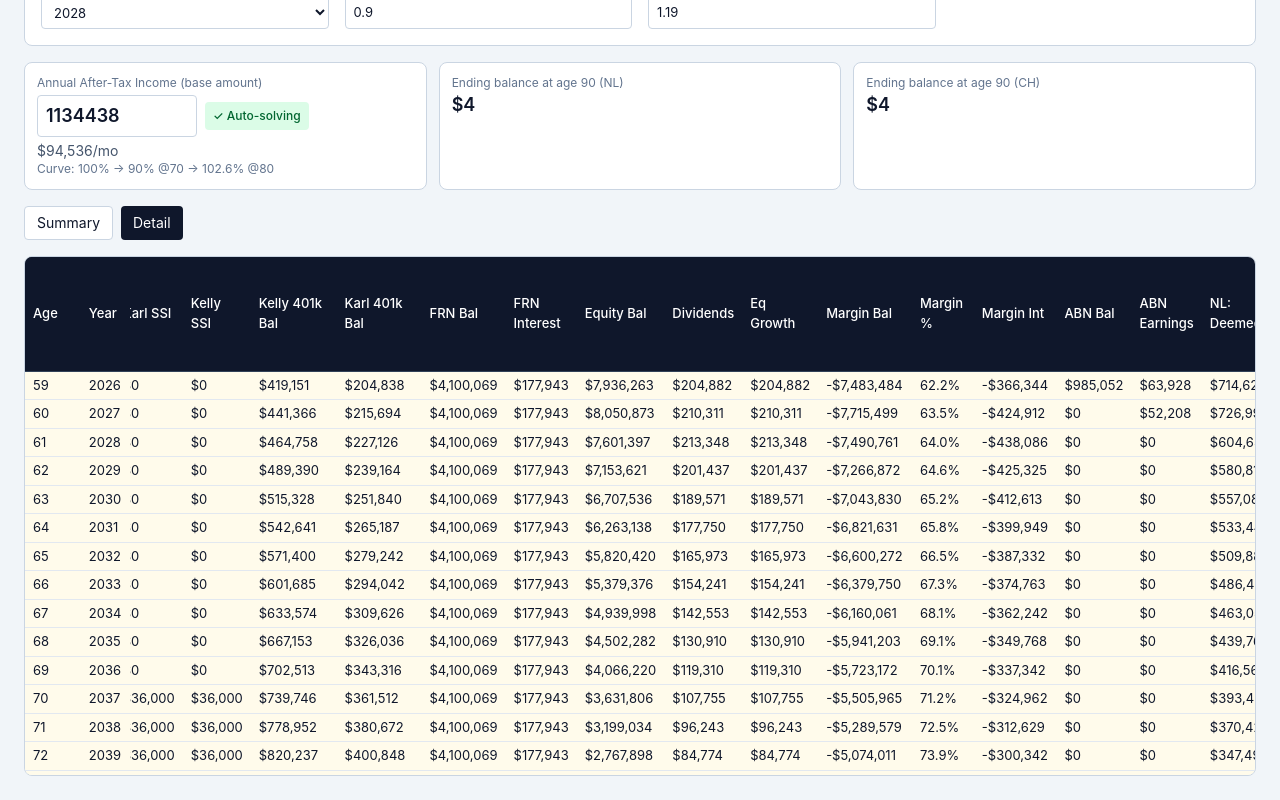
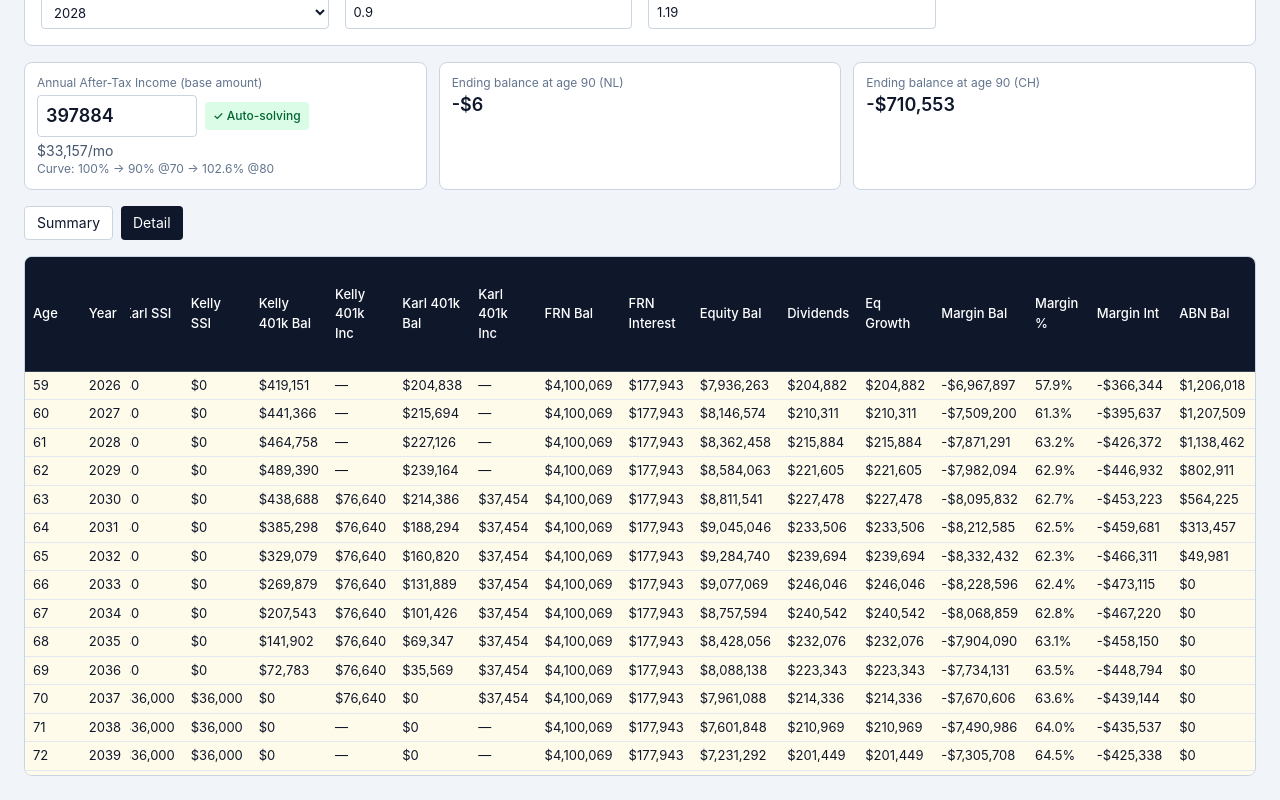
Before and after one commit to KCALLC/retirement-calculator, a Next.js app: page / in a window 1280 px wide. Shown: the part 594-1394 px from the top of the page. Built offline with nearby package versions, Linux system fonts and the light colour scheme.

Commit message:
v12: Add 401k income columns - auto-solved drawdown 2030-2037 to zero each balance

```diff
--- a/src/app/page.tsx
+++ b/src/app/page.tsx
@@ -40,7 +40,9 @@ type YearRow = {
   karlSsi: number;
   kellySsi: number;
   kelly401kBal: number;
+  kelly401kIncome: number;
   karl401kBal: number;
+  karl401kIncome: number;
   frnBal: number;
   frnInterest: number;
   equityBal: number;
@@ -152,7 +154,7 @@ function calcZurichWealthTax(chfWealth: number, municipalMultiplier: number) {
 }
 
 function runOneScenario(inputs: Inputs, baseWithdrawal: number, scenario: 'NL' | 'CH') {
-  const results: { tax: number; frnBal: number; eqBal: number; marginBal: number; abnBal: number; kelly401k: number; karl401k: number; endingBalance: number; frnInterest: number; dividends: number; eqGrowth: number; marginInt: number; abnEarnings: number; karlSsi: number; kellySsi: number; totalIncome: number; withdrawal: number; nlDeemedOrActual: number; nlMarginDeduction: number; nlTaxable: number; chNetWealthUsd: number; chNetWealthChf: number; chCantonalBasicTax: number; chMunicipalTax: number; chTotalWealthTaxChf: number; chWealthTaxUsd: number; chInvestmentIncome: number; chIncomeTax: number }[] = [];
+  const results: { tax: number; frnBal: number; eqBal: number; marginBal: number; abnBal: number; kelly401k: number; karl401k: number; kelly401kWithdrawal: number; karl401kWithdrawal: number; endingBalance: number; frnInterest: number; dividends: number; eqGrowth: number; marginInt: number; abnEarnings: number; karlSsi: number; kellySsi: number; totalIncome: number; withdrawal: number; nlDeemedOrActual: number; nlMarginDeduction: number; nlTaxable: number; chNetWealthUsd: number; chNetWealthChf: number; chCantonalBasicTax: number; chMunicipalTax: number; chTotalWealthTaxChf: number; chWealthTaxUsd: number; chInvestmentIncome: number; chIncomeTax: number }[] = [];
 
   let frn = inputs.frnBalance;
   let eq = inputs.equitiesBalance;
@@ -173,6 +175,25 @@ function runOneScenario(inputs: Inputs, baseWithdrawal: number, scenario: 'NL' |
     const abnEarnings = abn * abnRate;
     const kelly401kEarn = kelly401k * (inputs.k401kGrowthRate / 100);
     const karl401kEarn = karl401k * (inputs.k401kGrowthRate / 100);
+
+    // 401k withdrawals: draw down to $0 by end of 2037, starting in 2030 (8 years)
+    // PMT to deplete: balance * rate / (1 - (1+rate)^-n) but we need amount that
+    // with continued growth, zeros out. Use: withdrawal = balance * r*(1+r)^n / ((1+r)^n - 1)
+    let kelly401kWithdrawal = 0;
+    let karl401kWithdrawal = 0;
+    if (year >= 2030 && year <= 2037) {
+      const r = inputs.k401kGrowthRate / 100;
+      const remainingYears = 2037 - year + 1; // years left including this one
+      if (r > 0 && remainingYears > 0) {
+        const factor = r * Math.pow(1 + r, remainingYears) / (Math.pow(1 + r, remainingYears) - 1);
+        kelly401kWithdrawal = kelly401k * factor;
+        karl401kWithdrawal = karl401k * factor;
+      } else {
+        kelly401kWithdrawal = kelly401k / Math.max(1, remainingYears);
+        karl401kWithdrawal = karl401k / Math.max(1, remainingYears);
+      }
+    }
+
     const karlSsi = age >= 70 ? inputs.karlSsiMonthly * 12 * (inputs.ssiHaircut / 100) : 0;
     const kellySsi = age >= 70 ? inputs.kellySsiMonthly * 12 * (inputs.ssiHaircut / 100) : 0;
 
@@ -213,8 +234,8 @@ function runOneScenario(inputs: Inputs, baseWithdrawal: number, scenario: 'NL' |
 
     // === CASH FLOW WATERFALL ===
     // 1. Total cash income (generated without reducing any balances)
-    // 401k earnings compound internally — NOT available as cash income
-    const totalCashIncome = karlSsi + kellySsi + frnInterest + dividends;
+    // 401k earnings compound internally — withdrawals (2030-2037) ARE cash income
+    const totalCashIncome = karlSsi + kellySsi + frnInterest + dividends + kelly401kWithdrawal + karl401kWithdrawal;
 
     // 2. Subtract tax and withdrawal
     const netCashFlow = totalCashIncome - tax - withdrawal;
@@ -256,9 +277,11 @@ function runOneScenario(inputs: Inputs, baseWithdrawal: number, scenario: 'NL' |
     eq += eqGrowth;
     // ABN grows by dividend yield + equity growth rate combined
     abn += abnEarnings;
-    // 401k compounds
-    kelly401k += kelly401kEarn;
-    karl401k += karl401kEarn;
+    // 401k: compound earnings then deduct withdrawals
+    kelly401k += kelly401kEarn - kelly401kWithdrawal;
+    karl401k += karl401kEarn - karl401kWithdrawal;
+    kelly401k = Math.max(0, kelly401k);
+    karl401k = Math.max(0, karl401k);
     // FRN balance stays constant (interest was cash, already counted above)
 
     frn = Math.max(0, frn);
@@ -292,7 +315,7 @@ function runOneScenario(inputs: Inputs, baseWithdrawal: number, scenario: 'NL' |
     const endingBalance = frn + eq + abn + kelly401k + karl401k - margin;
     const totalIncome = frnInterest + dividends - marginInt + karlSsi + kellySsi;
 
-    results.push({ tax, frnBal: frn, eqBal: eq, marginBal: margin, abnBal: abn, kelly401k, karl401k, endingBalance, frnInterest, dividends, eqGrowth, marginInt, abnEarnings, karlSsi, kellySsi, totalIncome, withdrawal, nlDeemedOrActual, nlMarginDeduction, nlTaxable, chNetWealthUsd, chNetWealthChf, chCantonalBasicTax, chMunicipalTax, chTotalWealthTaxChf, chWealthTaxUsd, chInvestmentIncome, chIncomeTax });
+    results.push({ tax, frnBal: frn, eqBal: eq, marginBal: margin, abnBal: abn, kelly401k, karl401k, kelly401kWithdrawal, karl401kWithdrawal, endingBalance, frnInterest, dividends, eqGrowth, marginInt, abnEarnings, karlSsi, kellySsi, totalIncome, withdrawal, nlDeemedOrActual, nlMarginDeduction, nlTaxable, chNetWealthUsd, chNetWealthChf, chCantonalBasicTax, chMunicipalTax, chTotalWealthTaxChf, chWealthTaxUsd, chInvestmentIncome, chIncomeTax });
   }
   return results;
 }
@@ -311,7 +334,8 @@ function runProjection(inputs: Inputs, baseWithdrawal: number): YearRow[] {
     rows.push({
       age, year,
       karlSsi: nl.karlSsi, kellySsi: nl.kellySsi,
-      kelly401kBal: nl.kelly401k, karl401kBal: nl.karl401k,
+      kelly401kBal: nl.kelly401k, kelly401kIncome: nl.kelly401kWithdrawal,
+      karl401kBal: nl.karl401k, karl401kIncome: nl.karl401kWithdrawal,
       frnBal: nl.frnBal, frnInterest: nl.frnInterest,
       equityBal: nl.eqBal, dividends: nl.dividends, eqGrowth: nl.eqGrowth,
       marginBal: nl.marginBal, marginInt: nl.marginInt,
@@ -639,7 +663,7 @@ export default function Home() {
               <thead className="sticky top-0 z-30">
                 <tr className="bg-slate-900 text-white">
                   {[
-                    "Age", "Year", "Karl SSI", "Kelly SSI", "Kelly 401k Bal", "Karl 401k Bal", "FRN Bal", "FRN Interest", "Equity Bal", "Dividends", "Eq Growth", "Margin Bal", "Margin %", "Margin Int", "ABN Bal", "ABN Earnings", "NL: Deemed/Actual", "NL: Margin Deduction", "NL: Allowance", "NL: Box3 Taxable", "NL: Tax Rate", "NL: Box3 Tax", "NL: FTC Credit", "CH: Net Wealth USD", "CH: Net Wealth CHF", "CH: Cantonal Basic Tax", "CH: Municipal Tax", "CH: Total Wealth Tax CHF", "CH: Wealth Tax USD", "CH: Investment Income", "CH: Income Tax", "CH: Total Tax", "Total Income", "Withdrawal", "Ending Balance (NL)", "Ending Balance (CH)",
+                    "Age", "Year", "Karl SSI", "Kelly SSI", "Kelly 401k Bal", "Kelly 401k Inc", "Karl 401k Bal", "Karl 401k Inc", "FRN Bal", "FRN Interest", "Equity Bal", "Dividends", "Eq Growth", "Margin Bal", "Margin %", "Margin Int", "ABN Bal", "ABN Earnings", "NL: Deemed/Actual", "NL: Margin Deduction", "NL: Allowance", "NL: Box3 Taxable", "NL: Tax Rate", "NL: Box3 Tax", "NL: FTC Credit", "CH: Net Wealth USD", "CH: Net Wealth CHF", "CH: Cantonal Basic Tax", "CH: Municipal Tax", "CH: Total Wealth Tax CHF", "CH: Wealth Tax USD", "CH: Investment Income", "CH: Income Tax", "CH: Total Tax", "Total Income", "Withdrawal", "Ending Balance (NL)", "Ending Balance (CH)",
                   ].map((h, i) => (
                     <th
                       key={h}
@@ -658,7 +682,9 @@ export default function Home() {
                     <td className="px-2 py-1">{usd(r.karlSsi)}</td>
                     <td className="px-2 py-1">{usd(r.kellySsi)}</td>
                     <td className="px-2 py-1">{usd(r.kelly401kBal)}</td>
+                    <td className="px-2 py-1">{r.kelly401kIncome > 0 ? usd(r.kelly401kIncome) : '—'}</td>
                     <td className="px-2 py-1">{usd(r.karl401kBal)}</td>
+                    <td className="px-2 py-1">{r.karl401kIncome > 0 ? usd(r.karl401kIncome) : '—'}</td>
                     <td className="px-2 py-1">{usd(r.frnBal)}</td>
                     <td className="px-2 py-1">{usd(r.frnInterest)}</td>
                     <td className="px-2 py-1">{usd(r.equityBal)}</td>
```
